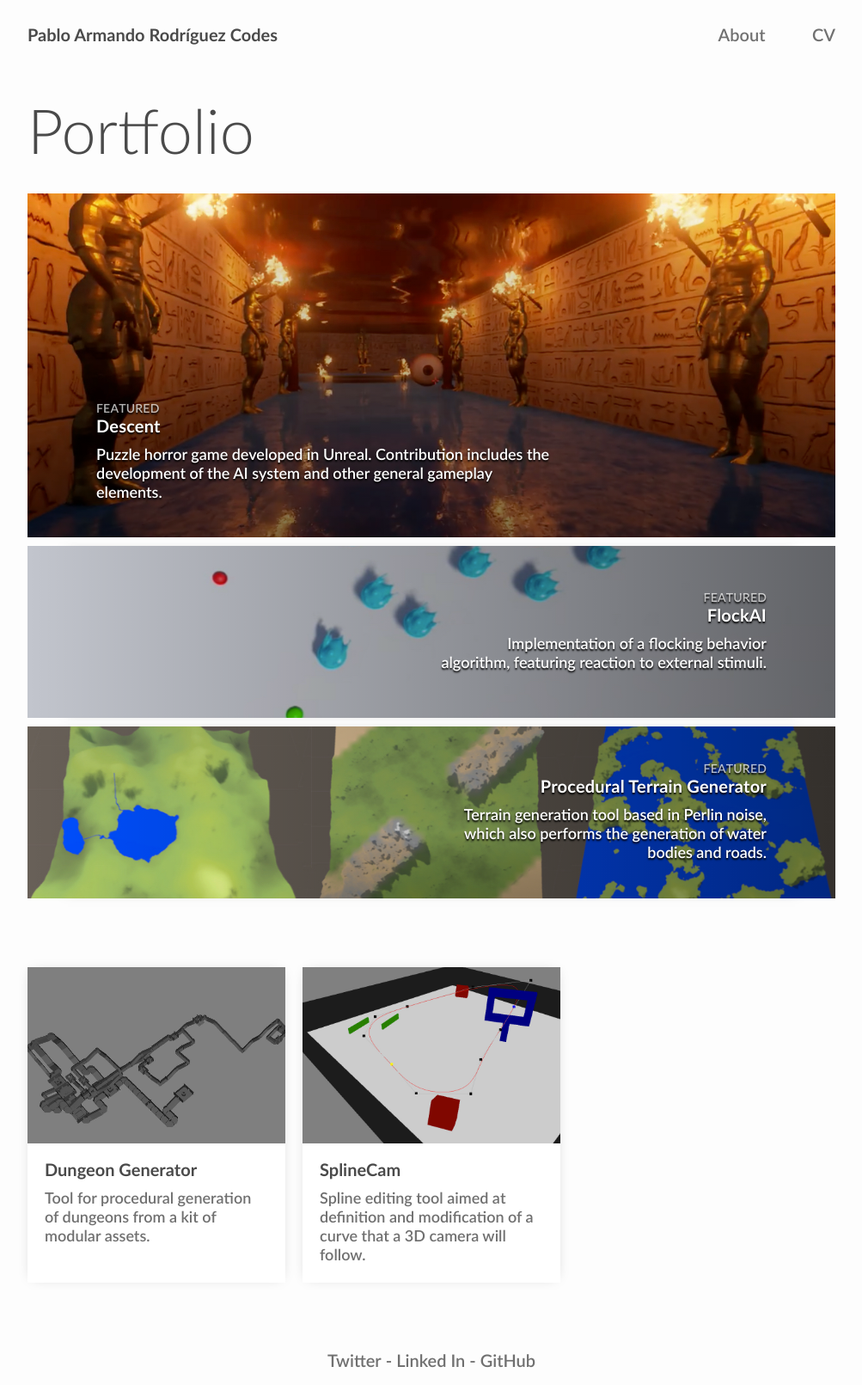
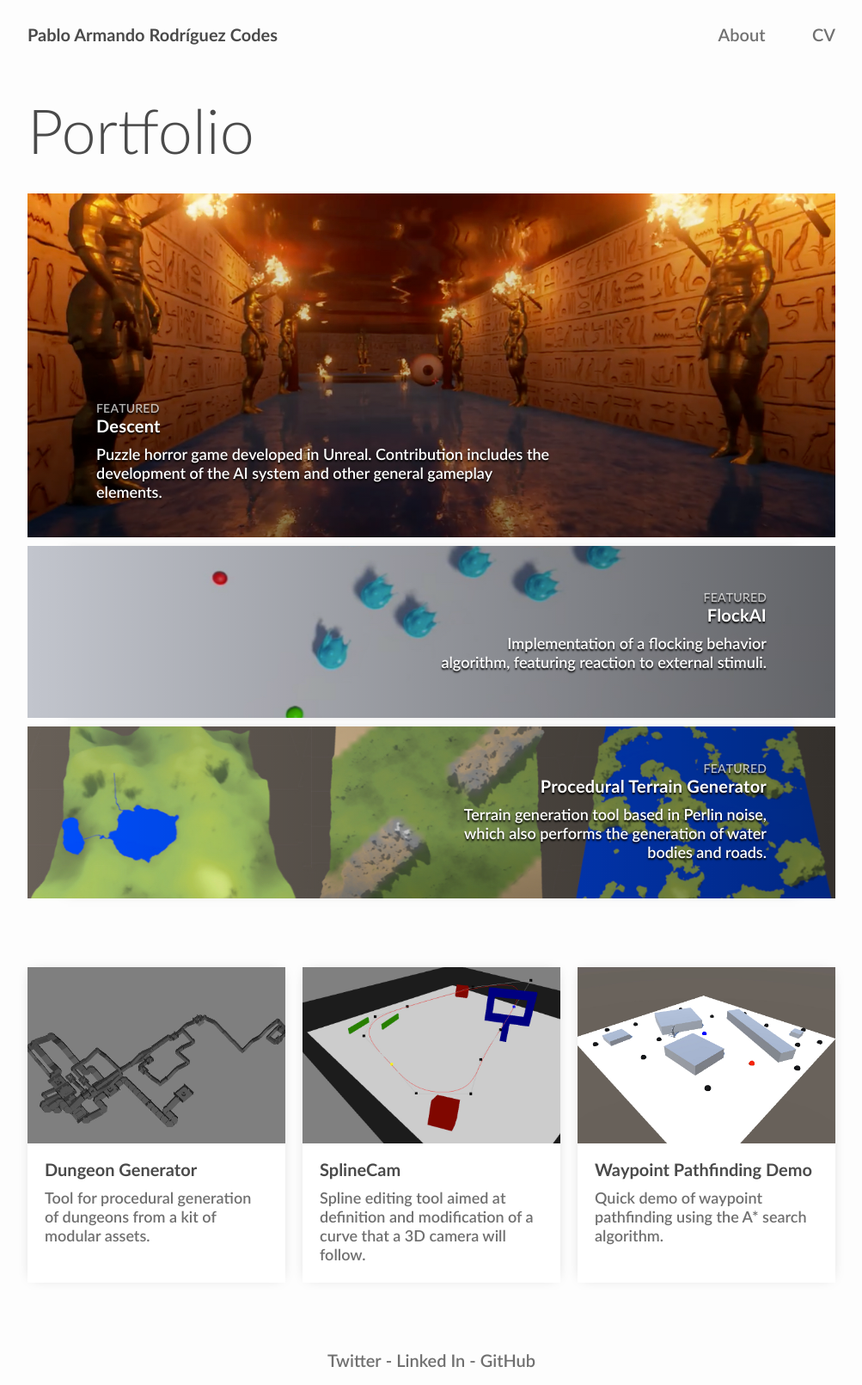
Before and after one commit to parmandorc/portfolio, a Jekyll site: the page built from index.html, in a window 1280 px wide. Shown: the whole page at 86% size, without its empty margins (138-1141 px from the left). Built offline with Jekyll 4.4.1, drawn with Linux system fonts in a browser that asks for light colours; some of the changed lines change nothing that is shown.

Commit message:
Added WaypointPathfinding project content

```diff
--- a/_projects/descent.md
+++ b/_projects/descent.md
@@ -8,6 +8,7 @@ tags:
  - artificial intelligence
  - gameplay programming
  - behavior tree
+ - pathfinding
  - unreal
  - blueprint
 video_id: H7Oh1xJ3M38
--- /dev/null
+++ b/_projects/waypoint-pathfinding.md
@@ -0,0 +1,25 @@
+---
+title: Waypoint Pathfinding Demo
+description: Waypoint Pathfinding Demo
+keywords: waypoint, pathfinding, a*, search, graph, goldsmiths, msccge
+intro: Quick demo of waypoint pathfinding using the A* search algorithm.
+tags:
+ - artificial intelligence
+ - pathfinding
+ - unity3d
+ - c#
+video_id: so6phFdCQXw
+type: Individual coursework
+position: Main programmer
+dates: Jan 2017
+links:
+ - GitHub: https://github.com/parmandorc/WaypointPathfinding
+---
+
+{% assign image_path = page.url | split: "/" | last | prepend: '/assets/images/' | prepend: site.baseurl %}
+
+This was a quick project developed over two 1-hour lab sessions on the AI course (MScCGE at Goldsmiths, University of London), showcasing a very simple pathfinding system over a graph of waypoints.
+
+The pathfinding is based on the A* search algorithm, and the edges in the graph can be either explicitly defined by a designer, or dynamically generated at start using raycasts.
+
+Although very simple, the project served as a practice of the A* algorithm's implementation and as a quick introduction to waypoint-based pathfinding systems.
```
Also changed, not shown: assets/images/waypoint-pathfinding/thumbnail.jpg (added).
